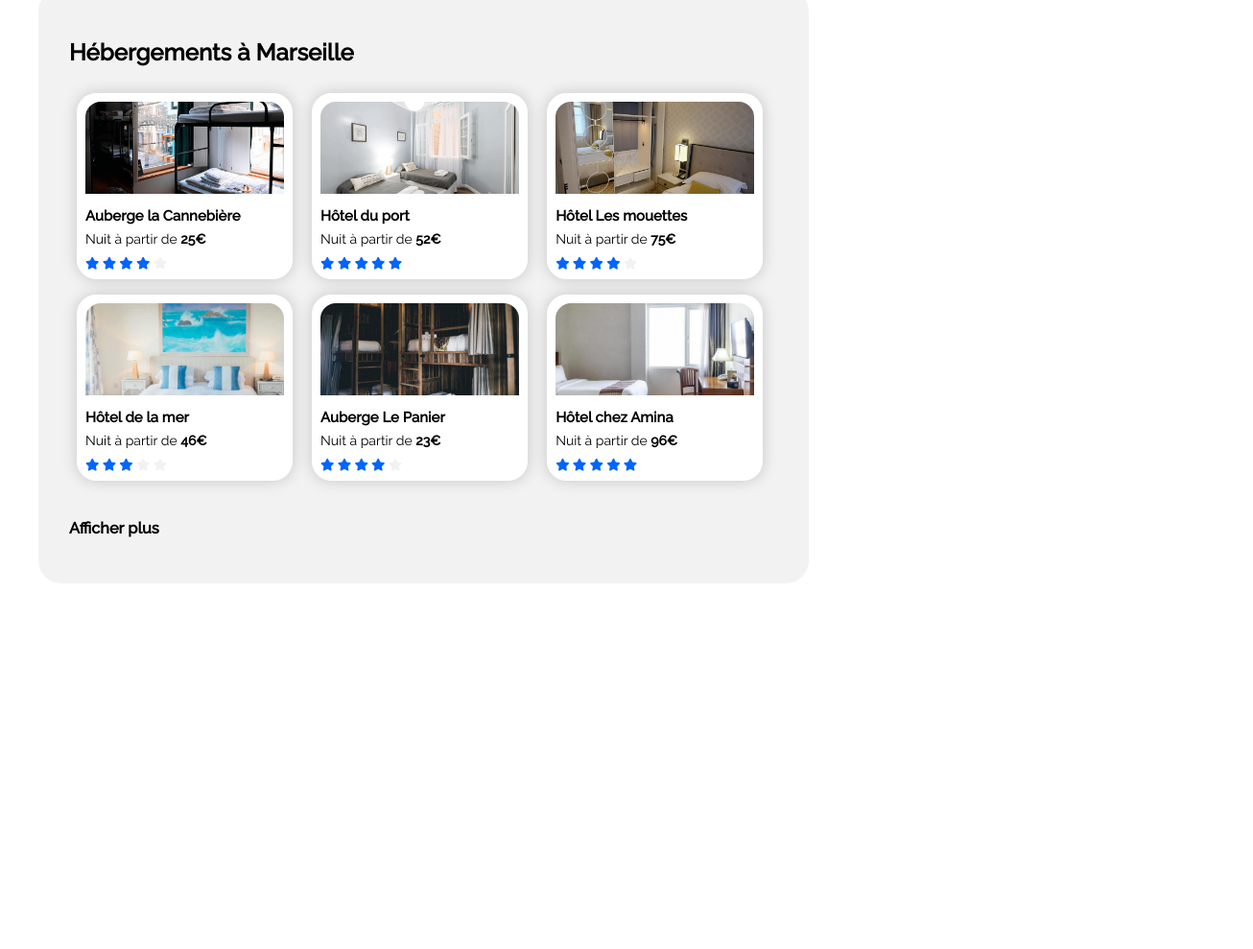
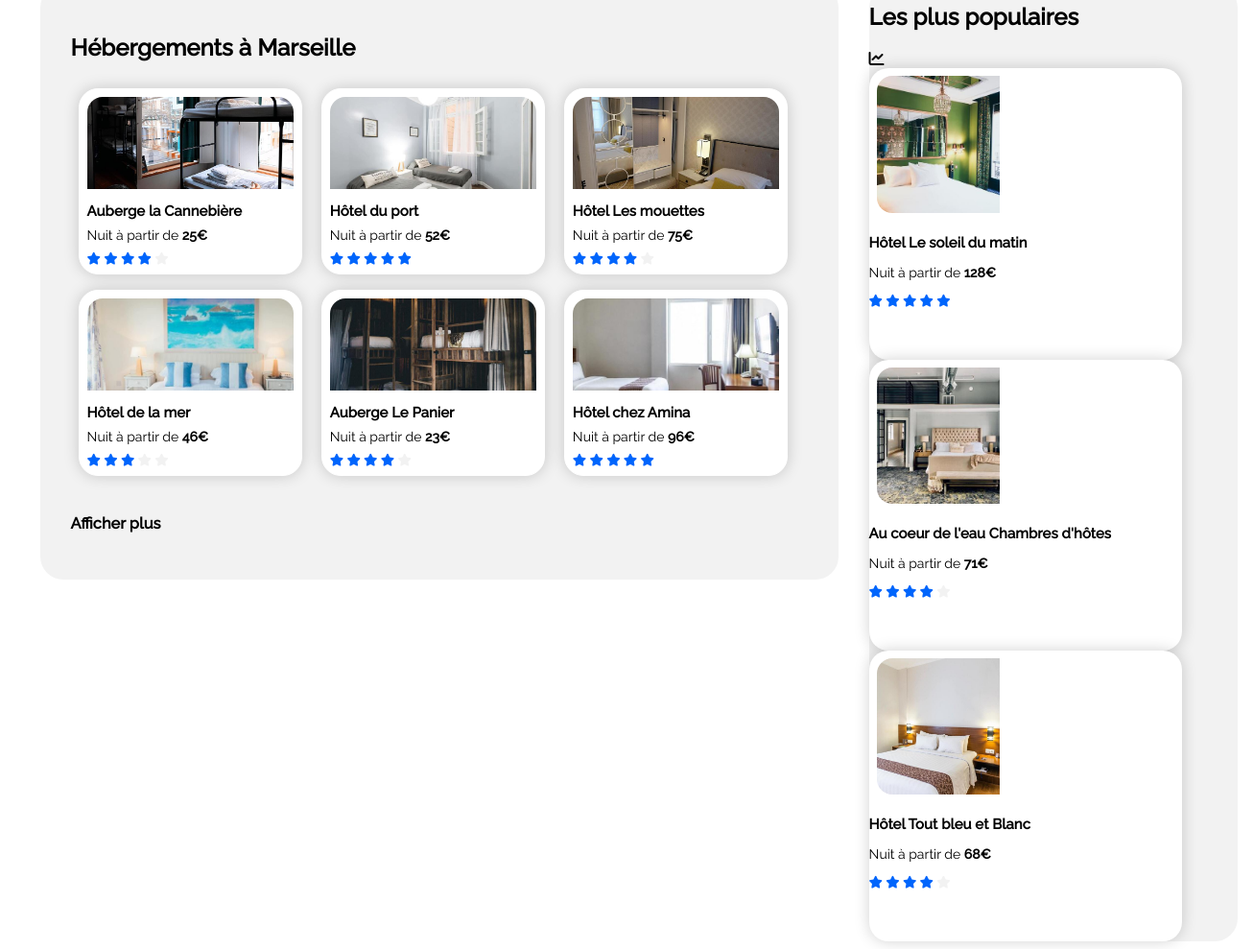
Before and after one commit to MarineLvrge/MarineLevrague_2_21062021, a plain HTML site: page index.html in a window 1280 px wide. Shown: the part 347-1336 px from the top of the page at 96% size, 1306 px wide, since content can reach past the window. Before the commit the page ends 963 px from the top, so only its background shows below. Drawn offline with Linux system fonts and the light colour scheme.

Commit message:
Ajout de la section 2 : Les plus populaires
Ajout du HTML + CSS
Résultat non satisfaisant

```diff
--- a/index.html
+++ b/index.html
@@ -23,7 +23,8 @@
             <ul>
                 <li><a href="#" class="couleur_hbrgmt">Hébérgements</a></li>
                 <li><a href="#" class="couleur_act">Activités</a></li>
-                <li><a href="#" class="couleur_inscr"><strong>S'inscrire</strong></a></li>
+
+                <div class="inscription"><li><a href="#" class="couleur_inscr"><strong>S'inscrire</strong></a></li></div>
             </ul>
         </nav>
     </header>
@@ -81,11 +82,10 @@
 
                                 <!-- Section 1 Hébergement à Marseille-->
 
-
+<div class="logements">
     <section id="hebergements">
         <h2 class="titre_hebergement">Hébergements à Marseille</h2>
             <div class="hotels">
-                <article class="article_1">
                 <img class="image_hotel" src="images/hebergements/4_small/auberge_cannebiere.jpg" alt="Photo de l'Auberge de la Cannebière">
                 <div class="contenu_article">
                     <h3>Auberge la Cannebière</h3>
@@ -96,11 +96,9 @@
                     <span class="blue"><i class="fas fa-star"></i></span>
                     <span class="grey"><i class="fas fa-star"></i></span>
                 </div>
-                </article>
             </div>
 
             <div class="hotels">
-                <article class="article_2">
                 <img class="image_hotel" src="images/hebergements/4_small/hotel_port.jpg" alt="Photo de l'Hôtel du Port">
                 <div class="contenu_article">
                     <h3>Hôtel du port</h3>
@@ -111,11 +109,9 @@
                     <span class="blue"><i class="fas fa-star"></i></span>
                     <span class="blue"><i class="fas fa-star"></i></span>
                 </div>
-                </article>
             </div>
 
             <div class="hotels">
-                <article class="article_3">
                 <img class="image_hotel" src="images/hebergements/4_small/hotel_mouettes.jpg" alt="Photo de l'Hôtel Les mouettes">
                 <div class="contenu_article">
                     <h3>Hôtel Les mouettes</h3>
@@ -126,11 +122,9 @@
                     <span class="blue"><i class="fas fa-star"></i></span>
                     <span class="grey"><i class="fas fa-star"></i></span>
                 </div>
-                </article>
             </div>
 
             <div class="hotels">
-                <article class="article_4">
                 <img class="image_hotel" src="images/hebergements/4_small/hotel_mer.jpg" alt="Photo de l'Hôtel de la mer">
                 <div class="contenu_article">
                     <h3>Hôtel de la mer</h3>
@@ -141,11 +135,9 @@
                     <span class="grey"><i class="fas fa-star"></i></span>
                     <span class="grey"><i class="fas fa-star"></i></span>
                 </div>
-                </article>
             </div>
 
             <div class="hotels">
-                <article class="article_5">
                 <img class="image_hotel" src="images/hebergements/4_small/auberge_panier.jpg" alt="Photo de l'Auberge Le Panier">
                 <div class="contenu_article">
                     <h3>Auberge Le Panier</h3>
@@ -156,11 +148,9 @@
                     <span class="blue"><i class="fas fa-star"></i></span>
                     <span class="grey"><i class="fas fa-star"></i></span>
                 </div>
-                </article>
             </div>
 
             <div class="hotels">
-                <article class="article_6">
                 <img class="image_hotel" src="images/hebergements/4_small/hotel_amina.jpg" alt="Photo de l'Hôtel chez Amina">
                 <div class="contenu_article">
                     <h3>Hôtel chez Amina</h3>
@@ -171,18 +161,56 @@
                     <span class="blue"><i class="fas fa-star"></i></span>
                     <span class="blue"><i class="fas fa-star"></i></span>
                 </div>
-                </article>
             </div>
                     <p class="afficher_plus">Afficher plus</p>
         </section>
 
+                                <!-- Section 2 Les plus populaires-->
 
+    <section id="populaires">
+        <h2 class="titre_populaires">Les plus populaires</h2>
+        <img class="logo_popu"><i class="fas fa-chart-line"></i>
+        <div class="hotels_popu">
+            <img class="image_populaire" src="images/hebergements/4_small/soleil_matin.jpg" alt="Photo de l'Hôtel Le Soleil du Matin">
+            <div class="contenu_popu">
+                <h3>Hôtel Le soleil du matin</h3>
+                <p>Nuit à partir de <strong>128€</strong></p>
+                <span class="blue"><i class="fas fa-star"></i></span>
+                <span class="blue"><i class="fas fa-star"></i></span>
+                <span class="blue"><i class="fas fa-star"></i></span>
+                <span class="blue"><i class="fas fa-star"></i></span>
+                <span class="blue"><i class="fas fa-star"></i></span>
+            </div>
+        </div>
 
+        <div class="hotels_popu">
+            <img class="image_populaire" src="images/hebergements/4_small/coeur_de_leau.jpg" alt="Photo des Chambres d'hôtes Au coeur de l'eau">
+            <div class="contenu_popu">
+                <h3>Au coeur de l'eau Chambres d'hôtes</h3>
+                <p>Nuit à partir de <strong>71€</strong></p>
+                <span class="blue"><i class="fas fa-star"></i></span>
+                <span class="blue"><i class="fas fa-star"></i></span>
+                <span class="blue"><i class="fas fa-star"></i></span>
+                <span class="blue"><i class="fas fa-star"></i></span>
+                <span class="grey"><i class="fas fa-star"></i></span>
+            </div>
+        </div>
 
+        <div class="hotels_popu">
+            <img class="image_populaire" src="images/hebergements/4_small/hotel_tout_blanc_bleu.jpg" alt="Photo de l'Hôtel tout bleu et blanc">
+            <div class="contenu_popu">
+                <h3>Hôtel Tout bleu et Blanc</h3>
+                <p>Nuit à partir de <strong>68€</strong></p>
+                <span class="blue"><i class="fas fa-star"></i></span>
+                <span class="blue"><i class="fas fa-star"></i></span>
+                <span class="blue"><i class="fas fa-star"></i></span>
+                <span class="blue"><i class="fas fa-star"></i></span>
+                <span class="grey"><i class="fas fa-star"></i></span>
+            </div>
+        </div>
+    </section>
+</div>
 
-
-    <!-- Section 2 Les plus populaires-->
-    <div id="populaires"></div>
 
     <!-- Section 3 Activités à Marseille-->
     <div id="activites"></div>
--- a/styles.css
+++ b/styles.css
@@ -1,10 +1,40 @@
 body {
     font-family: "Raleway", sans-serif;
-    margin-top: 30px;
-    margin-left: 40px;
-    min-width: 250px;
-    max-width: 1400px;
+    margin-top: 2%;
+    margin-left: 2%;
+    width: 100%;
+    overflow-x: hidden;
 }
+
+@media all and (max-width: 1024px) {
+
+    body {
+        width: auto;
+        flex-wrap: wrap;
+    }
+
+    nav {
+        width: auto;
+        text-align: left;
+    }
+
+    nav ul {
+        flex-direction: column;
+    }
+
+    .inscription {
+        display: inline-block;
+    }
+
+    #filtres {
+        flex-wrap: wrap;
+    }
+
+    .hotels {
+        flex-direction: column;
+    }
+}
+
 
                                     /* Header */
 
@@ -232,7 +262,15 @@ p {
     cursor: pointer;
 }
 
-                                /* Section 1 Hébérgements à Marseille */
+                                /* Section 1 : Hébérgements à Marseille */
+
+.logements {
+    width: auto;
+    height: auto;
+    display: flex;
+    justify-content: space-around;
+    flex-wrap: wrap;
+}
 
 #hebergements {
     border-radius: 1.5rem;
@@ -306,3 +344,39 @@ h3:hover {
     color: #0065FC;
     cursor: pointer;
 }
+
+                                /* Section 2 : Les plus populaires */
+
+#populaires {
+    width: 30%;
+    height: 100%;
+    border-radius: 1.5rem;
+    background-color: #F2F2F2;
+}
+
+.image_populaire {
+    width: 8rem;
+    height: 8.9rem;
+    border-radius: 1rem 0rem 0rem 1rem;
+    max-width: 100%;
+    max-height: 100%;
+    object-fit: cover;
+    float: left;
+    margin: 0.5rem;
+}
+
+.hotels_popu {
+    display: flex;
+    flex-direction: column;
+    width: 85%;
+    border-radius: 20px;
+    background-color: white;
+    box-shadow: #0000002e 0px 0px 16px;
+}
+
+.contenu_popu {
+    width: 100%;
+    height: 9.05rem;
+    font-size: 0.8rem;
+    line-height: 1rem;
+}
```
Lines whose indentation alone changed are shown as unchanged.
